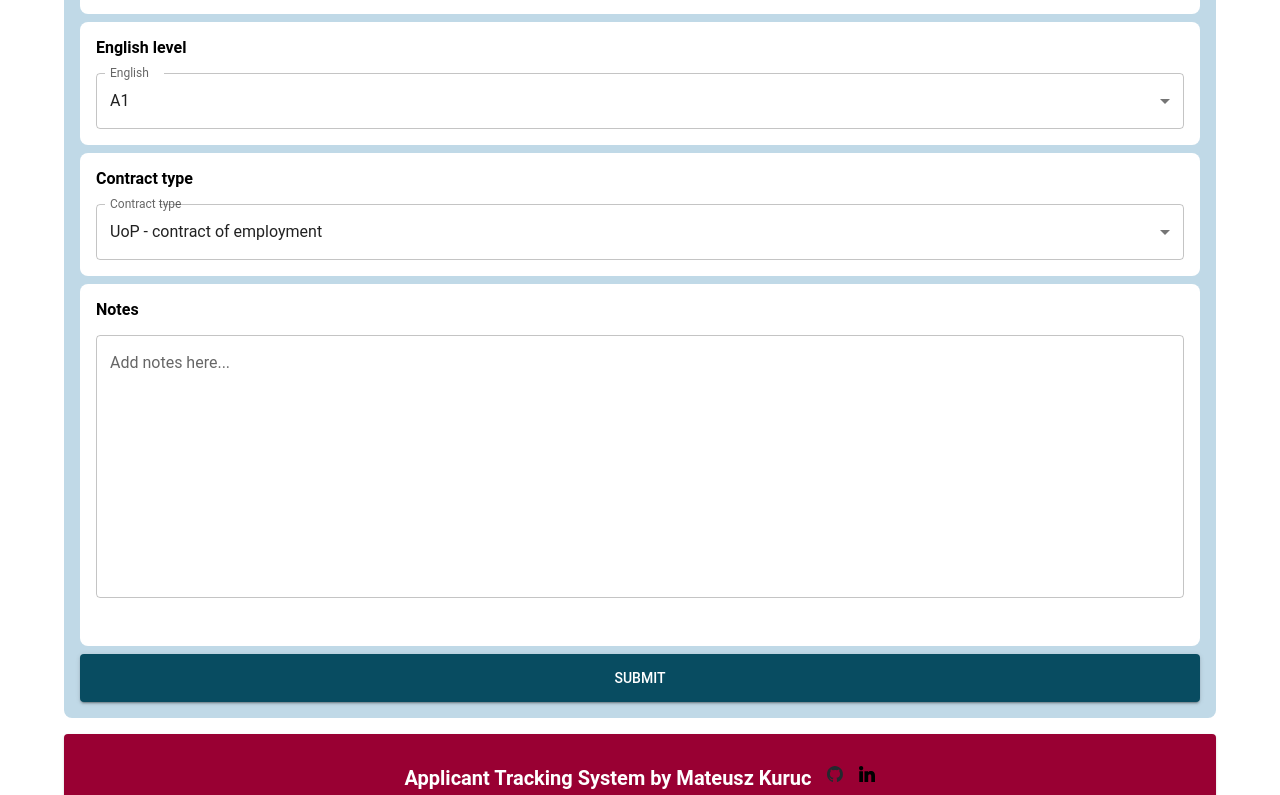
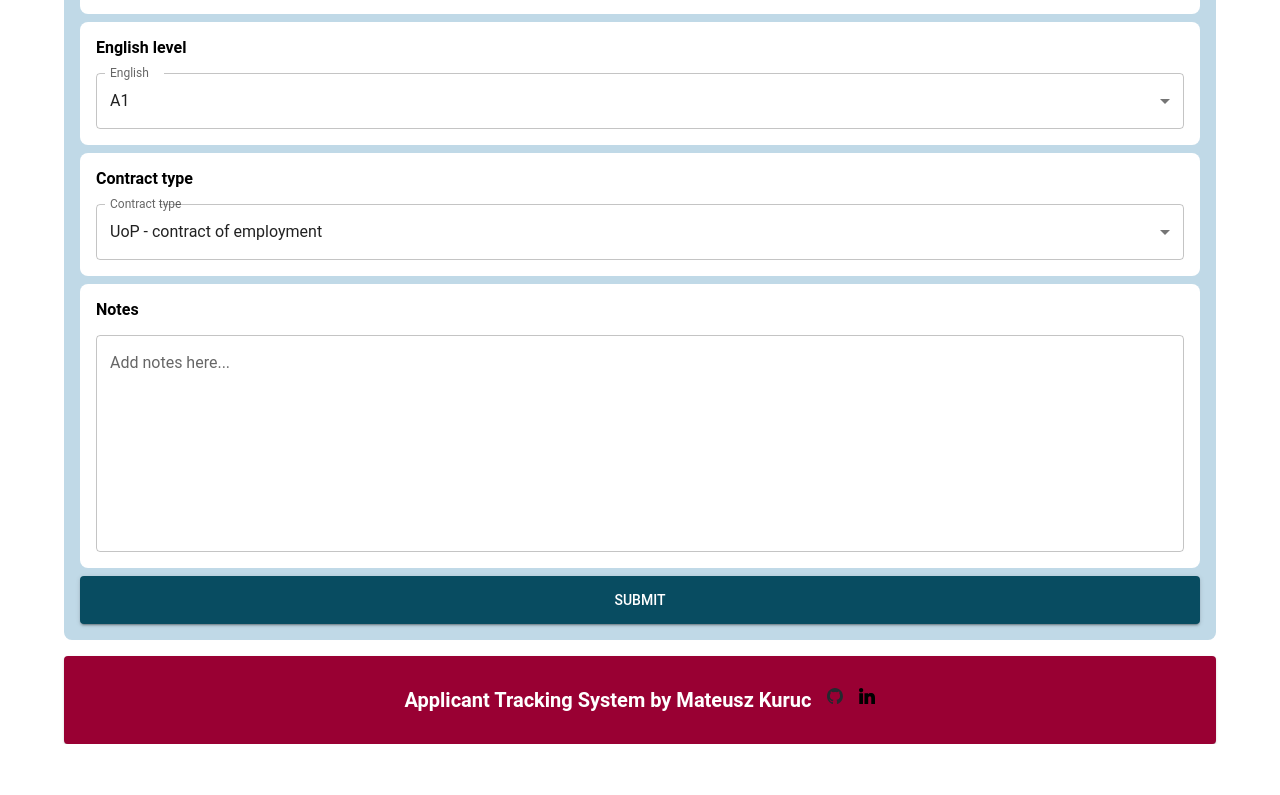
Before and after one commit to MateuszKuruc/ATS-recruitment-app, a React (Create React App) app in the folder ats-frontend/: page /candidates/1/feedback in a window 1280 px wide. Shown: the part 492-1287 px from the top of the page. After the commit the page ends 1236 px from the top, so only its background shows below. Built offline with nearby package versions, Linux system fonts and the light colour scheme.

Commit message:
adjust notes size in feedback component for visibility reasons

```diff
--- a/ats-frontend/src/components/Feedback.js
+++ b/ats-frontend/src/components/Feedback.js
@@ -25,7 +25,7 @@ const StyledContainer = styled.div`
 
 export const StyledTextField = styled(TextField)`
   && {
-    margin-bottom: 2rem;
+    // margin-bottom: 2rem;
     background-color: #ffffff;
     border-radius: 0.5rem;
   }
@@ -128,7 +128,7 @@ const Feedback = ({ candidates }) => {
         <StyledTextField
           label="Add notes here..."
           multiline
-          rows={10}
+          rows={8}
           fullWidth
         />
       </StyledLine>
```
